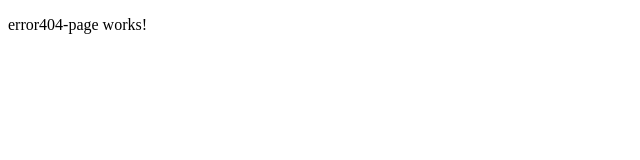
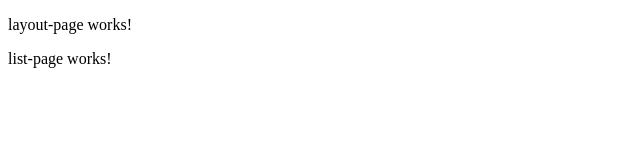
Before and after one commit to JonathanYaguana/CursoAngular, an Angular app in the folder 06-heroesApp/: page /heroes/list in a window 1280 px wide. Before the commit this address led to /404. Shown: the top 160 px of the page, without its empty margins (0-640 px from the left). Built offline with nearby package versions, Linux system fonts and the light colour scheme.

Commit message:
rutas faltantes

```diff
--- a/06-heroesApp/src/app/heroes/heroes.module.ts
+++ b/06-heroesApp/src/app/heroes/heroes.module.ts
@@ -6,6 +6,7 @@ import { HeroPageComponent } from './pages/hero-page/hero-page.component';
 import { LayoutPageComponent } from './pages/layout-page/layout-page.component';
 import { NewPageComponent } from './pages/new-page/new-page.component';
 import { SearchPageComponent } from './pages/search-page/search-page.component';
+import { ListPageComponent } from './pages/list-page/list-page.component';
 
 
 @NgModule({
@@ -13,7 +14,8 @@ import { SearchPageComponent } from './pages/search-page/search-page.component';
     HeroPageComponent,
     LayoutPageComponent,
     NewPageComponent,
-    SearchPageComponent
+    SearchPageComponent,
+    ListPageComponent
   ],
   imports: [
     CommonModule,
--- a/06-heroesApp/src/app/heroes/pages/layout-page/layout-page.component.html
+++ b/06-heroesApp/src/app/heroes/pages/layout-page/layout-page.component.html
@@ -1 +1,2 @@
 <p>layout-page works!</p>
+<router-outlet></router-outlet>
--- /dev/null
+++ b/06-heroesApp/src/app/heroes/pages/list-page/list-page.component.html
@@ -0,0 +1 @@
+<p>list-page works!</p>
--- /dev/null
+++ b/06-heroesApp/src/app/heroes/pages/list-page/list-page.component.ts
@@ -0,0 +1,11 @@
+import { Component } from '@angular/core';
+
+@Component({
+  selector: 'app-list-page',
+  templateUrl: './list-page.component.html',
+  styles: [
+  ]
+})
+export class ListPageComponent {
+
+}
```
Also changed, not shown: 06-heroesApp/src/app/heroes/heroes-routing.module.ts (+25 -1 lines).
